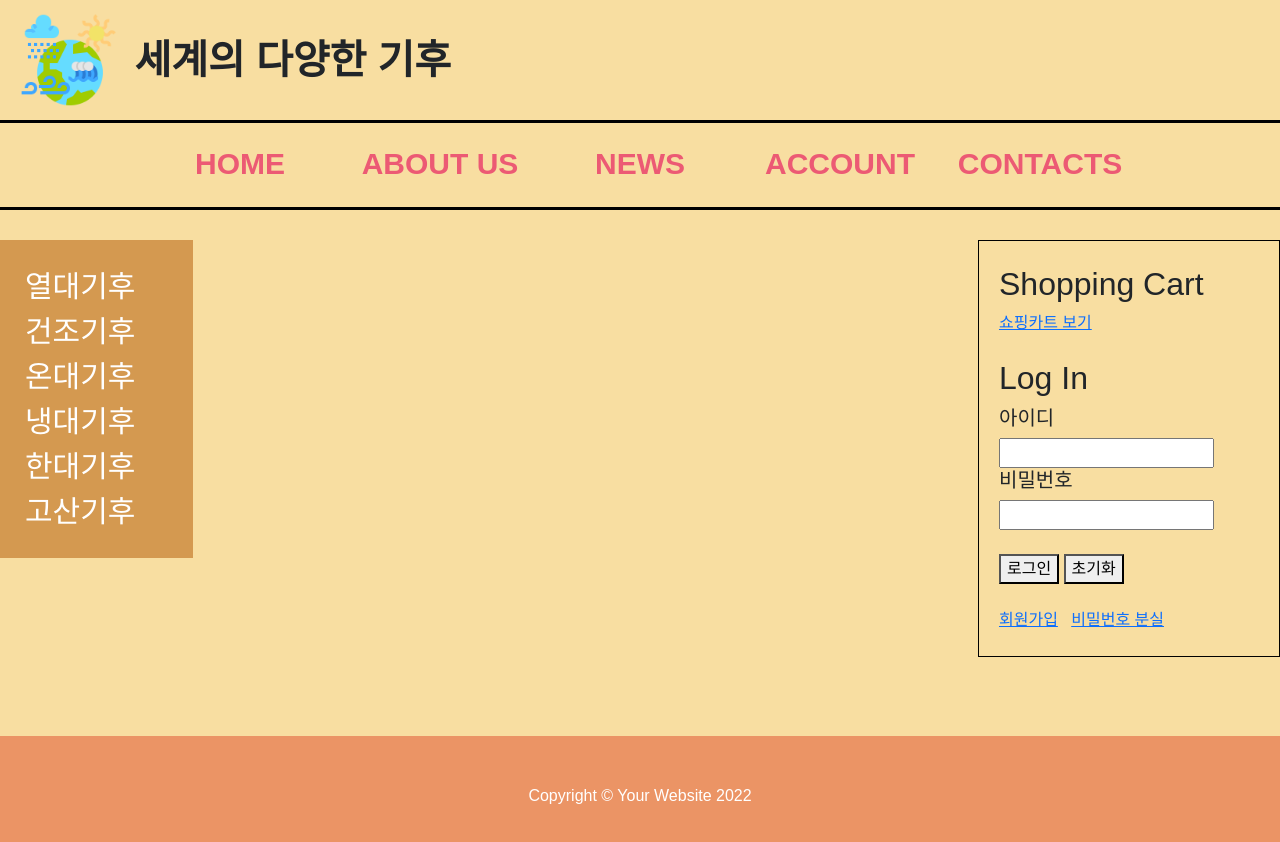
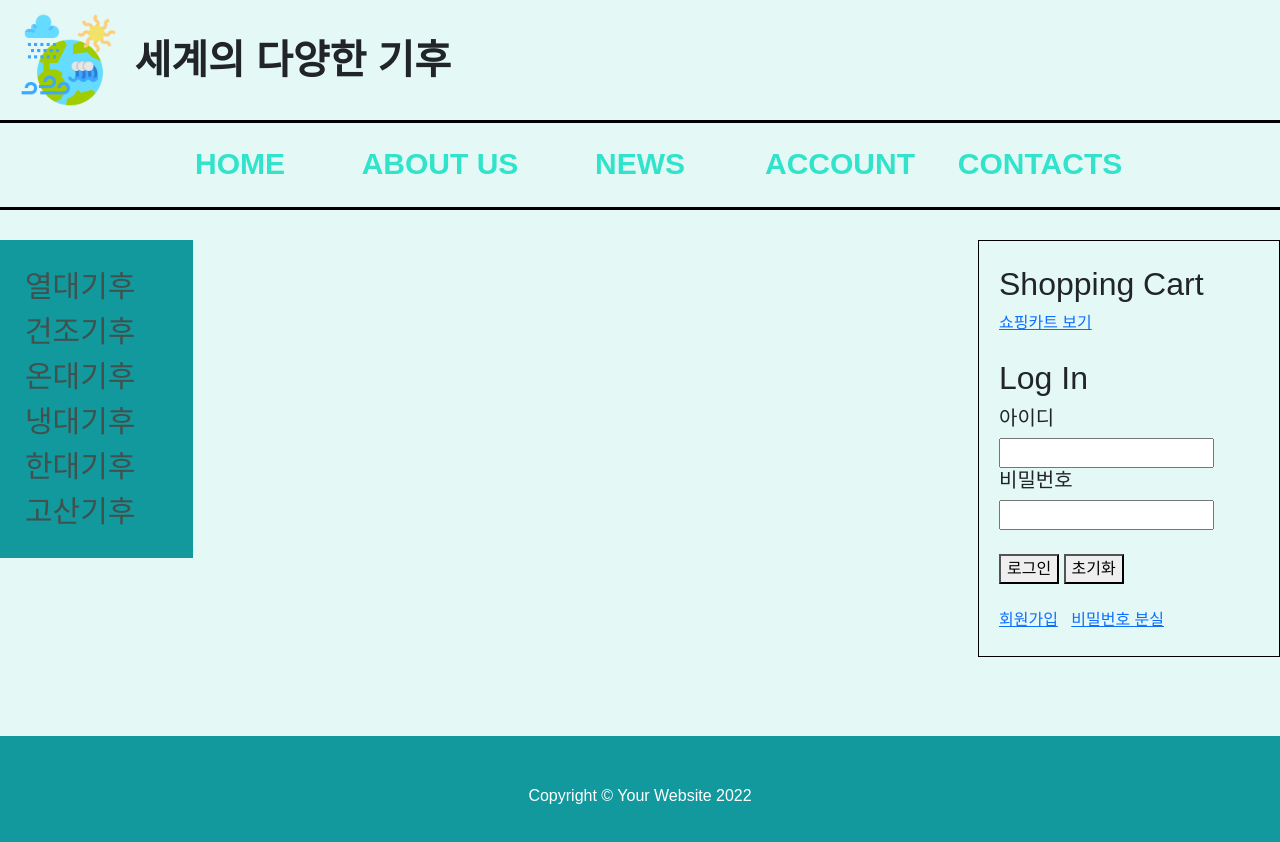
Before and after one commit to dowowod/html, a plain HTML site: page index.html in a window 1280 px wide. Drawn offline with Linux system fonts and the light colour scheme.

Commit message:
색 변경 2

```diff
--- a/index.css
+++ b/index.css
@@ -52,21 +52,21 @@ body {
   list-style: none;
   margin: 0;
   padding: 0;
-  background-color: #d49950;
+  background-color: rgb(17, 153, 158);
 }
 .list ul li {
   font-size: 30px;
-  background-color: #d49950;
+  background-color: rgb(17, 153, 158);
   margin: 0px;
   width: 100%;
   text-align: left;
 }
 .list ul li a {
-  color: white;
+  color: rgb(64, 81, 78);
   text-decoration: none;
 }
 .list ul li:hover {
-  background-color: #d46450;
+  background-color: rgb(48, 227, 202);
 }
 aside {
   border: 1px solid black;
--- a/index.html
+++ b/index.html
@@ -5,7 +5,7 @@
 	<link type="text/css" rel="stylesheet" href="index.css"></link>
 	<link rel="stylesheet" href="./boot/bootstrap.min.css" type="text/css">
 </head>
-<body style="background-color: rgb(248, 222, 161);">
+<body style="background-color: #E4F9F5">
 	<div class="title">
 		<img src="기후.png">
 		<h1>세계의 다양한 기후</h1>
@@ -13,19 +13,19 @@
 	<div class="item">
 		<ul class="nav justify-content-center h-75">
 			<li class="nav-item">
-				<a class="nav-link active" aria-current="page" href="#" style="color:#EC5A74;">HOME</a>
+				<a class="nav-link active" aria-current="page" href="#" style="color:rgb(48, 227, 202);">HOME</a>
 			</li>
 			<li class="nav-item" >
-				<a class="nav-link" href="#" style="color:#EC5A74;">ABOUT US</a>
+				<a class="nav-link" href="#" style="color:rgb(48, 227, 202);">ABOUT US</a>
 			</li>
 			<li class="nav-item">
-				<a class="nav-link" href="#" style="color:#EC5A74;">NEWS</a>
+				<a class="nav-link" href="#" style="color:rgb(48, 227, 202);">NEWS</a>
 			</li>
 			<li class="nav-item">
-				<a class="nav-link" href="#" style="color:#EC5A74;">ACCOUNT</a>
+				<a class="nav-link" href="#" style="color:rgb(48, 227, 202);">ACCOUNT</a>
 			</li>
 			<li class="nav-item">
-				<a class="nav-link" href="#" style="color:#EC5A74;">CONTACTS</a>
+				<a class="nav-link" href="#" style="color:rgb(48, 227, 202);">CONTACTS</a>
 			</li>
 		</ul>
 	</div>
@@ -65,7 +65,7 @@
 			</div>
 		</div>
 		<br><br><br><br>
-		<div class="py-5 " style="background-color: #EB9465;">
+		<div class="py-5 " style="background-color: rgb(17, 153, 158);">
       <div class="container">
         <p class="m-0 text-center text-white">
           Copyright &copy; Your Website 2022
```
